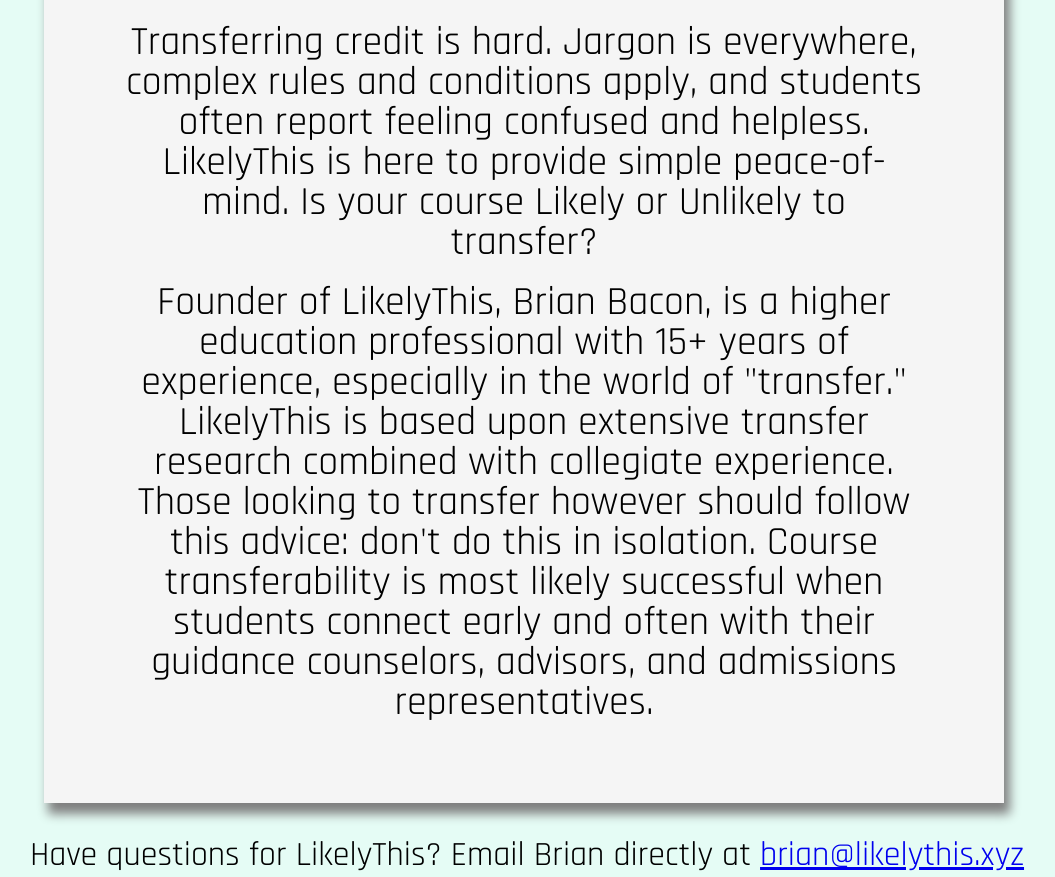
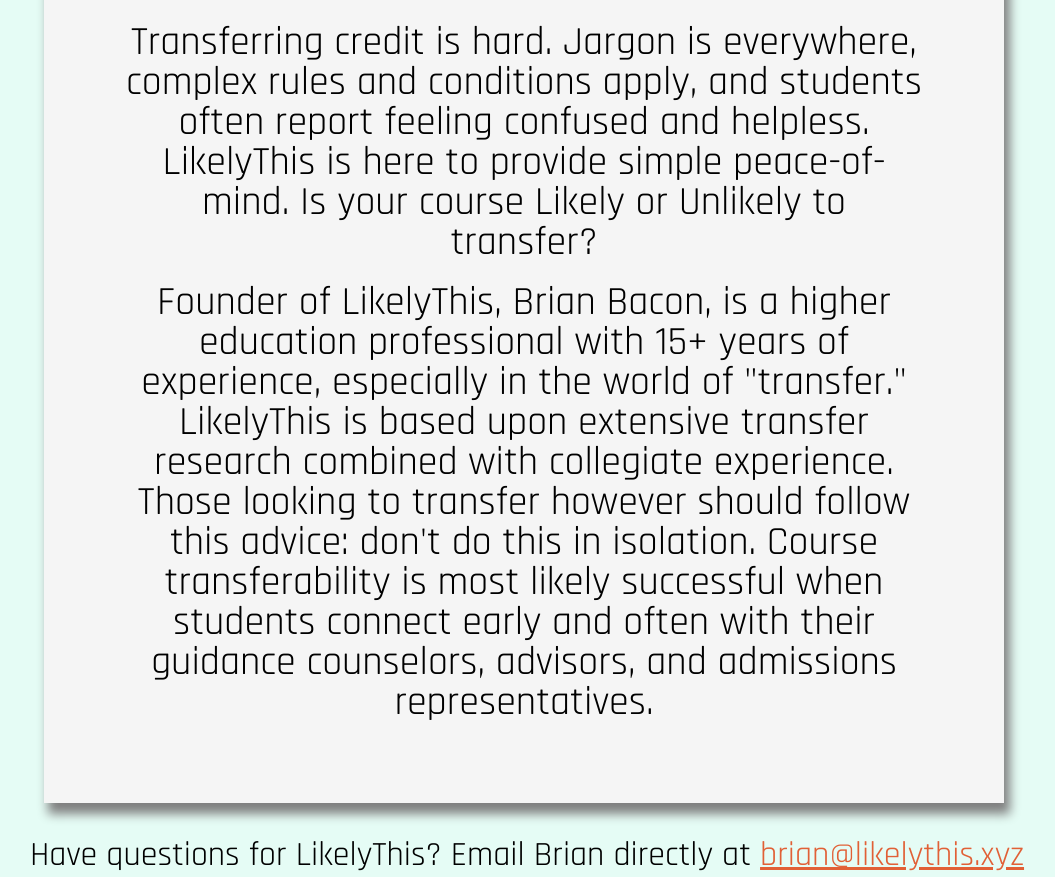
Before and after one commit to nephera123/LikelyThis, a plain HTML site: page about.html in a window 1280 px wide. Shown: the part 373-1250 px from the top of the page, without its empty margins (113-1168 px from the left). Drawn offline with Linux system fonts and the light colour scheme.

Commit message:
Updated about css
Changed color of link

```diff
--- a/about.css
+++ b/about.css
@@ -3,6 +3,10 @@
 * {
     margin: 0;
     padding: 0;
+}
+
+a{
+    color: #E16036;
 }
 
 body {
```
